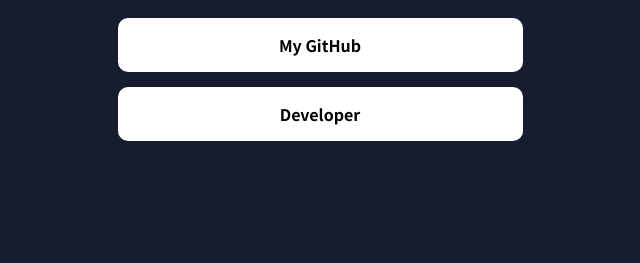
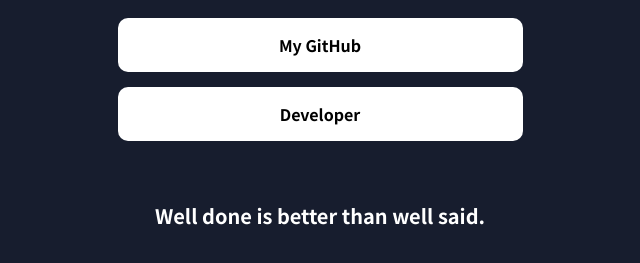
Before and after one commit to 100-hours-a-week/2-rosy-chang-littly, a plain HTML site: page index.html in a window 1280 px wide. Shown: the part 435-698 px from the top of the page, without its empty margins (320-960 px from the left). Drawn offline with Linux system fonts and the light colour scheme.

Commit message:
added text

```diff
--- a/index.css
+++ b/index.css
@@ -90,6 +90,19 @@
     font-size: 16px;
   }
 
+  /* 텍스트 */
+.text {
+    color: #ffffff;
+    text-align: center;
+  }
+  .text .small {
+    font-size: 14px;
+  }
+  .text .big {
+    font-size: 20px;
+    font-weight: 700;
+  }
+
 .wrap {
   display: flex;
   flex-direction: column;
--- a/index.html
+++ b/index.html
@@ -58,7 +58,9 @@
         <article class="buttons">
             <a class="button" href="https://github.com/beviosy" target="_blank">My GitHub</a>
             <a class="button" href="https://devpeople.kr" target="_blank">Developer</a>
-
+        </article>
+        <article class="text">
+            <p class="big">Well done is better than well said.</p>
         </article>
 		</section>
 </body>
```
